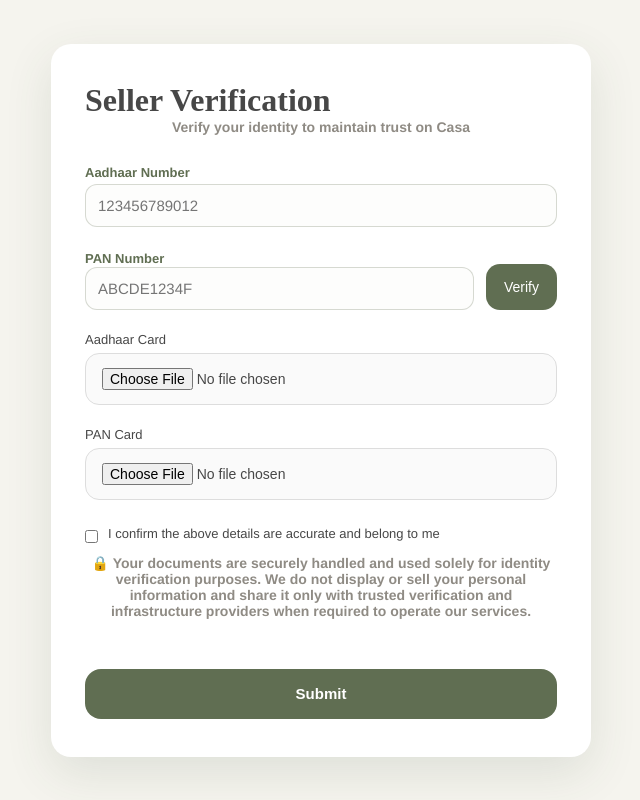
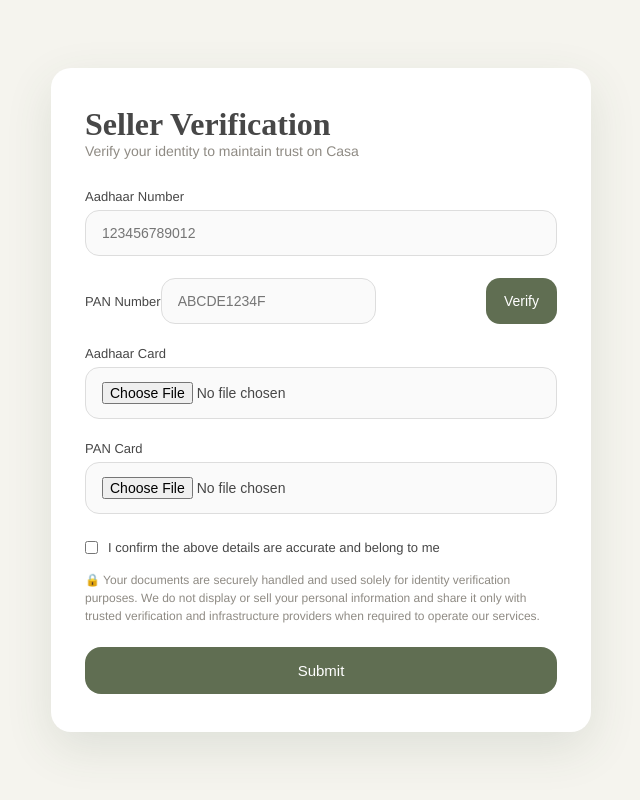
Before and after one commit to Om280404/CoreToCover, a React (Vite) app in the folder casa/: page /sellerKYC in a window 1280 px wide. Shown: the whole page, without its empty margins (319-959 px from the left). Built offline with nearby package versions, Linux system fonts and the light colour scheme.

Commit message:
changed class names cause they are colliding

```diff
--- a/casa/src/components/seller/SellerKYC.css
+++ b/casa/src/components/seller/SellerKYC.css
@@ -8,7 +8,7 @@
 }
 
 /* Page */
-.casa-kyc-page {
+.seller-kyc-page {
   min-height: 100vh;
   background: #f5f4ee;
   display: flex;
@@ -18,7 +18,7 @@
 }
 
 /* Card */
-.casa-kyc-card {
+.seller-kyc-card {
   max-width: 540px;
   width: 100%;
   background: var(--white);
@@ -27,14 +27,14 @@
   box-shadow: 0 16px 48px rgba(60, 80, 60, 0.12);
 }
 
-/* Headings */
-h1 {
+/* Titles */
+.seller-kyc-title {
   font-family: "Big Caslon", serif;
   font-size: 32px;
   color: var(--dark-gray);
 }
 
-.subtitle {
+.seller-kyc-subtitle {
   font-family: Helvetica, sans-serif;
   font-size: 14px;
   color: var(--warm-gray);
@@ -42,21 +42,22 @@ h1 {
 }
 
 /* Fields */
-.field,
-.file-field {
+.seller-kyc-field,
+.seller-kyc-file {
   display: flex;
   flex-direction: column;
   margin-bottom: 22px;
 }
 
-label {
+.seller-kyc-field label,
+.seller-kyc-file label {
   font-family: Helvetica, sans-serif;
   font-size: 13px;
   margin-bottom: 6px;
 }
 
-input[type="text"],
-input[type="file"] {
+.seller-kyc-field input,
+.seller-kyc-file input {
   padding: 14px 16px;
   border-radius: 14px;
   border: 1px solid #ddd;
@@ -64,14 +65,15 @@ input[type="file"] {
   font-size: 14px;
 }
 
-input:focus {
+.seller-kyc-field input:focus,
+.seller-kyc-file input:focus {
   outline: none;
   border-color: var(--sage);
   background: var(--white);
 }
 
 /* PAN Row */
-.pan-row {
+.seller-kyc-pan-row {
   display: grid;
   grid-template-columns: 1fr auto;
   gap: 12px;
@@ -79,7 +81,7 @@ input:focus {
 }
 
 /* Verify Button */
-.verify-btn {
+.seller-kyc-verify-btn {
   height: 46px;
   padding: 0 18px;
   border-radius: 14px;
@@ -90,38 +92,46 @@ input:focus {
   cursor: pointer;
 }
 
-.verify-btn.verifying {
+.seller-kyc-verify-btn.verifying {
   background: var(--warm-gray);
 }
 
-.verify-btn.verified {
+.seller-kyc-verify-btn.verified {
   background: var(--sage);
 }
 
-.verify-btn.failed {
+.seller-kyc-verify-btn.failed {
   background: #b64545;
 }
 
 /* Checkbox */
-.checkbox {
+.seller-kyc-checkbox {
   display: flex;
   gap: 10px;
   margin: 26px 0 8px;
   font-size: 13px;
 }
 
-/* Errors */
-span {
+/* Error */
+.seller-kyc-error {
   font-size: 12px;
   color: #b64545;
   margin-top: 4px;
 }
 
+/* Security note */
+.seller-kyc-note {
+  font-size: 12px;
+  color: var(--warm-gray);
+  margin-top: 16px;
+  line-height: 1.5;
+}
+
 /* Submit */
-.submit-btn {
+.seller-kyc-submit {
   width: 100%;
   padding: 15px;
-  margin-top: 20px;
+  margin-top: 22px;
   border-radius: 16px;
   border: none;
   background: var(--olive);
@@ -130,6 +140,6 @@ span {
   cursor: pointer;
 }
 
-.submit-btn:hover {
+.seller-kyc-submit:hover {
   background: var(--sage);
 }
--- a/casa/src/components/seller/SellerKYC.jsx
+++ b/casa/src/components/seller/SellerKYC.jsx
@@ -1,7 +1,6 @@
 import React, { useState } from "react";
 import "./SellerKYC.css";
 import { useNavigate } from "react-router-dom";
-
 
 const SellerKYC = () => {
   const navigate = useNavigate();
@@ -32,7 +31,7 @@ const SellerKYC = () => {
       .replace(/[^a-zA-Z0-9]/g, "")
       .toUpperCase();
     setForm({ ...form, pan: value });
-        setPanStatus("idle"); // reset if edited
+    setPanStatus("idle");
   };
 
   const handleCheckbox = (e) => {
@@ -46,10 +45,9 @@ const SellerKYC = () => {
 
   /* =========================
      PAN VERIFICATION (MOCK)
-       Replace API later
   ========================= */
 
-    const verifyPan = async () => {
+  const verifyPan = () => {
     if (!/^[A-Z]{5}[0-9]{4}[A-Z]$/.test(form.pan)) {
       setErrors({ ...errors, pan: "Invalid PAN format" });
       return;
@@ -57,7 +55,6 @@ const SellerKYC = () => {
 
     setPanStatus("verifying");
 
-        // 🔁 simulate API call
     setTimeout(() => {
       if (form.pan.endsWith("F")) {
         setPanStatus("verified");
@@ -109,20 +106,19 @@ const SellerKYC = () => {
 
     console.log("KYC Submitted");
     navigate("/deliverydetails");
-
-        // 🔐 send to backend
   };
 
   return (
-        <div className="casa-kyc-page">
-            <form className="casa-kyc-card" onSubmit={handleSubmit}>
-                <h1>Seller Verification</h1>
-                <p className="subtitle">
+    <div className="seller-kyc-page">
+      <form className="seller-kyc-card" onSubmit={handleSubmit}>
+        <h1 className="seller-kyc-title">Seller Verification</h1>
+
+        <p className="seller-kyc-subtitle">
           Verify your identity to maintain trust on Casa
         </p>
 
         {/* Aadhaar */}
-                <div className="field">
+        <div className="seller-kyc-field">
           <label>Aadhaar Number</label>
           <input
             type="text"
@@ -131,11 +127,13 @@ const SellerKYC = () => {
             onChange={handleAadhaarChange}
             placeholder="123456789012"
           />
-                    {errors.aadhaar && <span>{errors.aadhaar}</span>}
+          {errors.aadhaar && (
+            <span className="seller-kyc-error">{errors.aadhaar}</span>
+          )}
         </div>
 
         {/* PAN */}
-                <div className="field pan-row">
+        <div className="seller-kyc-field seller-kyc-pan-row">
           <div>
             <label>PAN Number</label>
             <input
@@ -149,7 +147,7 @@ const SellerKYC = () => {
 
           <button
             type="button"
-                        className={`verify-btn ${panStatus}`}
+            className={`seller-kyc-verify-btn ${panStatus}`}
             onClick={verifyPan}
             disabled={panStatus === "verifying" || !form.pan}
           >
@@ -161,24 +159,30 @@ const SellerKYC = () => {
         </div>
 
         {(errors.pan || errors.panVerify) && (
-                    <span>{errors.pan || errors.panVerify}</span>
+          <span className="seller-kyc-error">
+            {errors.pan || errors.panVerify}
+          </span>
         )}
 
         {/* Files */}
-                <div className="file-field">
+        <div className="seller-kyc-file">
           <label>Aadhaar Card</label>
           <input type="file" name="aadhaarFile" onChange={handleFileChange} />
-                    {errors.aadhaarFile && <span>{errors.aadhaarFile}</span>}
+          {errors.aadhaarFile && (
+            <span className="seller-kyc-error">{errors.aadhaarFile}</span>
+          )}
         </div>
 
-                <div className="file-field">
+        <div className="seller-kyc-file">
           <label>PAN Card</label>
           <input type="file" name="panFile" onChange={handleFileChange} />
-                    {errors.panFile && <span>{errors.panFile}</span>}
+          {errors.panFile && (
+            <span className="seller-kyc-error">{errors.panFile}</span>
+          )}
         </div>
 
         {/* Declaration */}
-                <div className="checkbox">
+        <div className="seller-kyc-checkbox">
           <input
             type="checkbox"
             checked={form.declaration}
@@ -187,15 +191,20 @@ const SellerKYC = () => {
           <label>
             I confirm the above details are accurate and belong to me
           </label>
+        </div>
 
-                </div>
-                {errors.declaration && <span>{errors.declaration}</span>}
-                <p className="subtitle">🔒 Your documents are securely handled and used solely for identity verification purposes.
-                    We do not display or sell your personal information and share it only with trusted verification
-                    and infrastructure providers when required to operate our services.
+        {errors.declaration && (
+          <span className="seller-kyc-error">{errors.declaration}</span>
+        )}
+
+        <p className="seller-kyc-note">
+          🔒 Your documents are securely handled and used solely for identity
+          verification purposes. We do not display or sell your personal
+          information and share it only with trusted verification and
+          infrastructure providers when required to operate our services.
         </p>
 
-                <button className="submit-btn">Submit</button>
+        <button className="seller-kyc-submit">Submit</button>
       </form>
     </div>
   );
```
Lines whose indentation alone changed are shown as unchanged.
